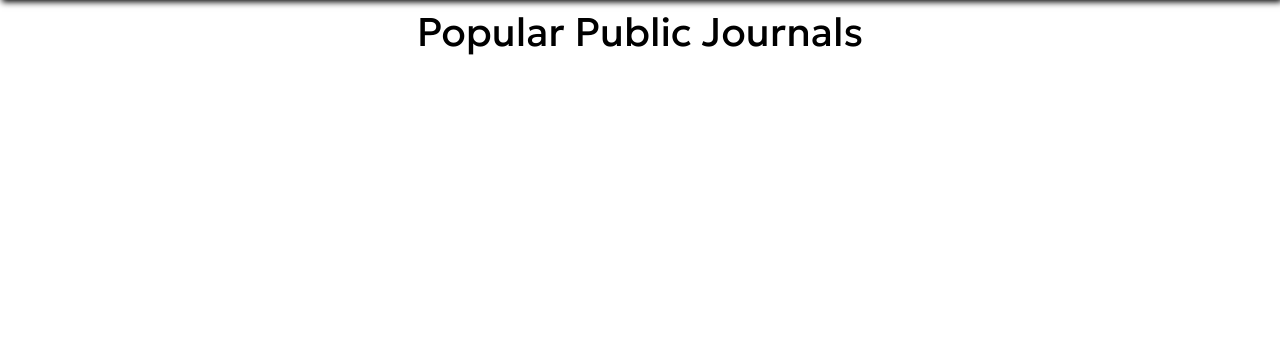
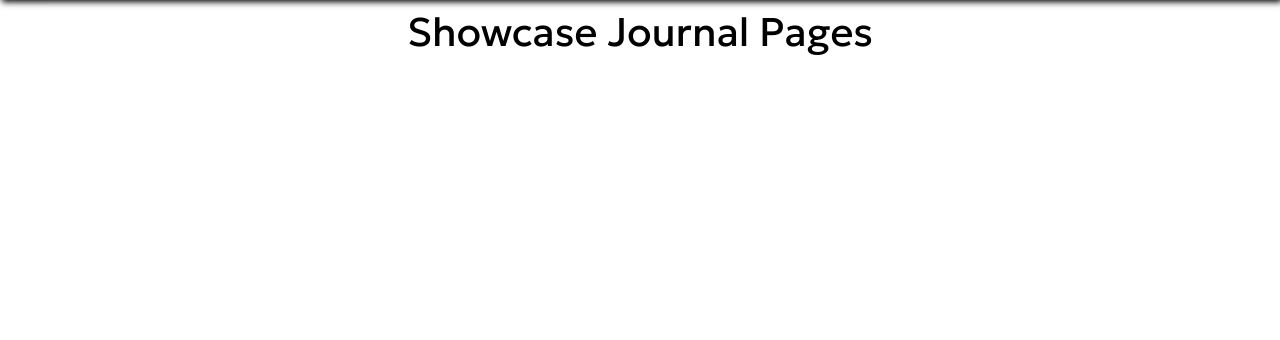
Before and after one commit to Will-Griffiths-Ireland/Journee, a Django app: page / in a window 1280 px wide. Shown: the part 97-437 px from the top of the page. Run offline with Django 4.2, Linux system fonts and the light colour scheme; data that the repository does not hold is empty; some web fonts are replaced.

Commit message:
Modify - Showcase Shows Top Viewed Pages

```diff
--- a/journal/templates/journal/showcase.html
+++ b/journal/templates/journal/showcase.html
@@ -7,7 +7,7 @@
 
 {% block content %}
 <h1 class="text-center p-2">
-    Popular Public Journals
+    Showcase Journal Pages
 </h1>
 <div class="container d-flex flex-row flex-wrap justify-content-center fade-in">
 
@@ -24,6 +24,9 @@
                 <img src="{% static 'images/quill_logo.webp' %}" class="card-img-top card-day-image" alt="Journal cover image">
                 {% endif %}
                 <p class="card-text text-center">{{ journal_page.title }}</p>
+                <p class="card-text text-center">Views - {{ journal_page.views }}</p>
+
+
             </div>
 
         </div>
--- a/journal/views.py
+++ b/journal/views.py
@@ -37,7 +37,7 @@ class Showcase(ListView):
     def get_queryset(self, **kwargs):
         journals = self.model.objects.filter(
                 Q(is_public=True)
-            )
+            ).order_by('-views')
         return journals
 
 
```
Also changed, not shown: TESTING.MD (added, +2 -0 lines).
